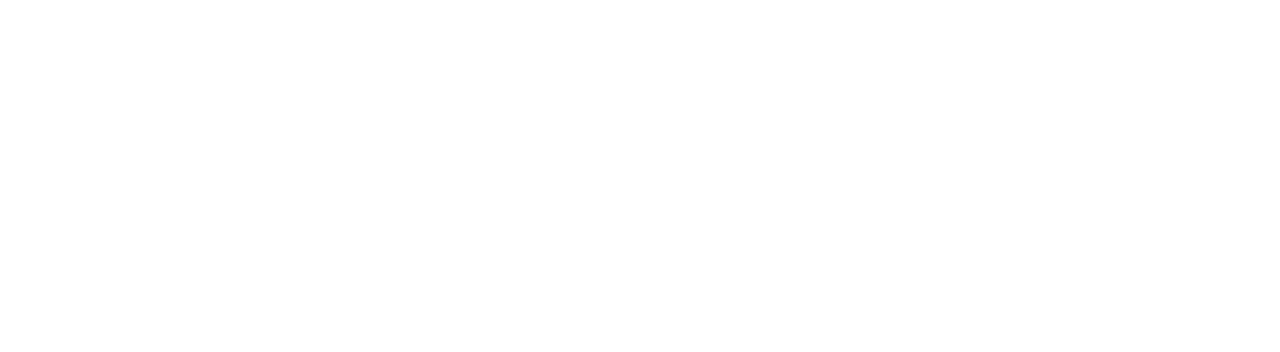
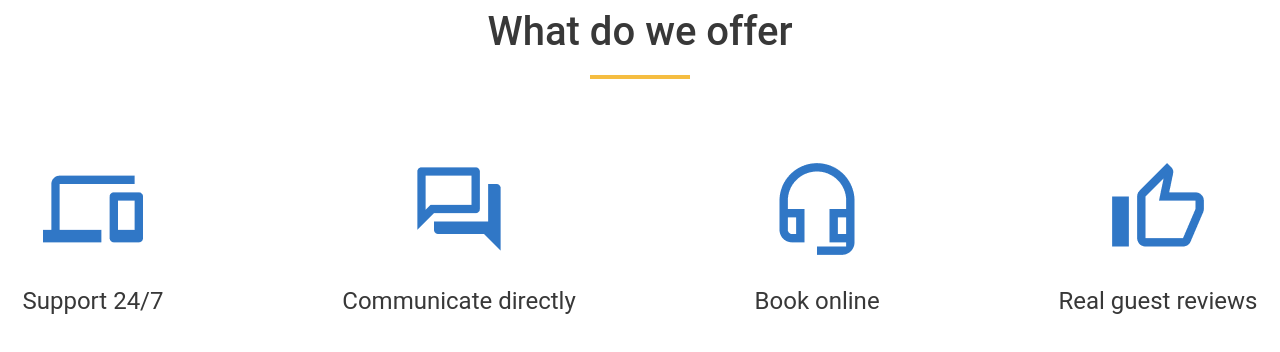
Before and after one commit to MishaFnd/if-html, a plain HTML site: page index.html in a window 1280 px wide. Drawn offline with Linux system fonts and the light colour scheme.

Commit message:
Added a branch "Lesson-4". Include menu named "what do we offer".

```diff
--- /dev/null
+++ b/Styles/styles.css
@@ -0,0 +1,40 @@
+.container {
+    max-width: 1235px;
+    margin: 0 auto 0 auto;
+}
+.header-block {
+    text-align: center;
+    color: #383838;
+    font-family: 'Roboto';
+    font-style: normal;
+    font-weight: 500;
+    font-size: 40px;
+    line-height: 47px;
+}
+.line {
+    margin: 20px auto 0 auto;
+    background-color: #F5BD41;
+    height: 4px;
+    width: 100px;
+}
+.picture {
+    display: inline-block;
+    margin-top: 80px;
+}
+.text {
+    font-family: 'Roboto';
+    font-style: normal;
+    font-weight: 400;
+    font-size: 24px;
+    line-height: 28px;
+    text-align: center;
+    color: #383838;
+}
+.icon-items {
+   display: flex;
+    justify-content: space-between;
+}
+.icon-item {
+    display: block;
+    text-align: center;
+}
--- a/index.html
+++ b/index.html
@@ -3,8 +3,33 @@
 <head>
     <meta charset="UTF-8">
     <title>Title</title>
+    <link rel="stylesheet" href="/Styles/styles.css">
 </head>
 <body>
+ <div class="container">
+<div class="header-block">What do we offer</div>
+ <div class="line"></div>
+<div class="icon-items">
+    <div class="icon-item">
+        <img class="picture" src="images/DevicesOutlined%201.png" alt="Support 24/7">
+        <p class="text">Support 24/7</p>
+    </div>
+   <div class="icon-item">
+       <img class="picture" src="images/ForumOutlined%201.png" alt="Communicate directly">
+       <p class="text">Communicate directly</p>
+   </div>
+    <div class="icon-item">
+        <img class="picture" src="images/HeadsetMicOutlined%201.png" alt="Book online">
+        <p class="text">Book online</p>
+    </div>
+    <div class="icon-item">
+        <img class="picture" src="images/ThumbUpAltOutlined%201.png" alt="Real guest views">
+        <p class="text">Real guest reviews</p>
+    </div>
 
+
+
+</div>
+ </div>
 </body>
 </html>
```
Also changed, not shown: images/DevicesOutlined 1.png (added), images/ForumOutlined 1.png (added), images/HeadsetMicOutlined 1.png (added), images/ThumbUpAltOutlined 1.png (added).
